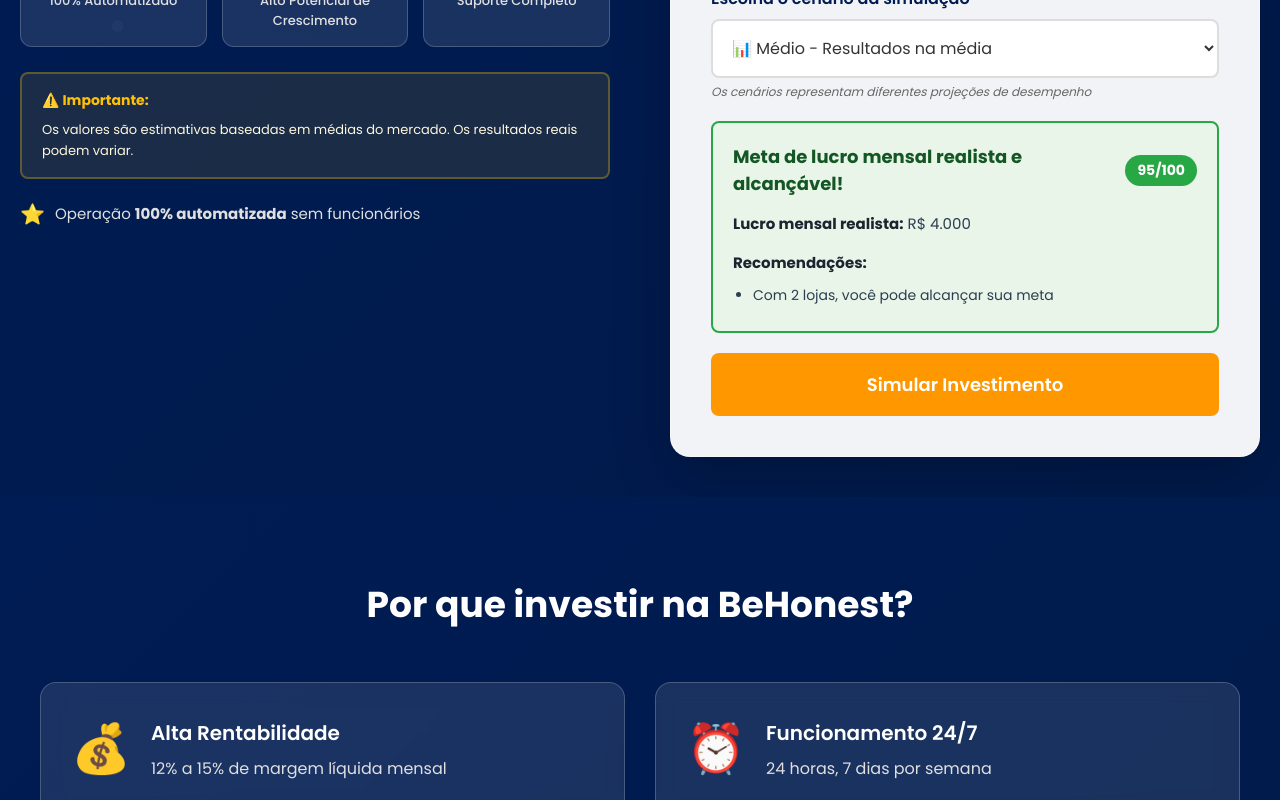
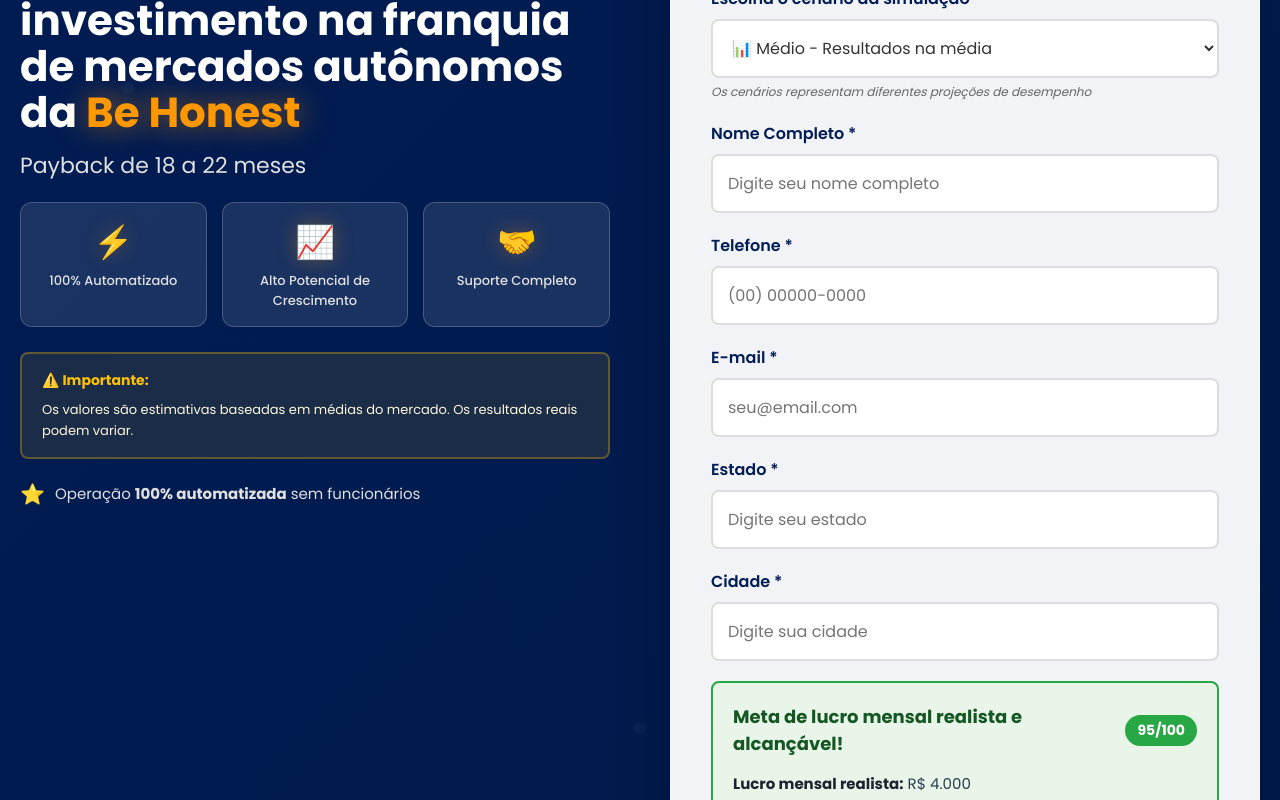
Before and after one commit to PedroHenriquePimentaVaz/Simulador_Financeiro, a React (Vite) app: page / in a window 1280 px wide. Shown: the part 680-1480 px from the top of the page. Built offline with nearby package versions, Linux system fonts and the light colour scheme.

Commit message:
Adicionar campos Nome, Telefone, Email, Estado e Cidade no formulário

```diff
--- a/src/components/AdvancedResultsDisplay.tsx
+++ b/src/components/AdvancedResultsDisplay.tsx
@@ -2,7 +2,6 @@
 import { LineChart, Line, XAxis, YAxis, CartesianGrid, Tooltip, ResponsiveContainer } from 'recharts';
 import { AdvancedSimulationResult, formatCurrency, formatPercentage, canAddStore, addStoreToSimulation } from '../utils/advancedCalculations';
 import jsPDF from 'jspdf';
-import autoTable from 'jspdf-autotable';
 import InvestmentComparisonChart from './InvestmentComparisonChart';
 
 interface AdvancedResultsDisplayProps {
@@ -130,7 +129,7 @@
     // Borda azul
     doc.setDrawColor(0, 28, 84);
     doc.setLineWidth(1);
-    doc.roundedRect(margin, boxY, boxWidth, boxHeight, 3, 3);
+    doc.roundedRect(margin, boxY, boxWidth, boxHeight, 3, 3, 'S');
 
     // Título do resumo - azul
     doc.setFontSize(11);
@@ -255,7 +254,7 @@
       // Borda azul
       doc.setDrawColor(0, 28, 84);
       doc.setLineWidth(1);
-      doc.roundedRect(barStartX, yPos, barWidth, boxHeight, 3, 3);
+      doc.roundedRect(barStartX, yPos, barWidth, boxHeight, 3, 3, 'S');
 
       doc.setFontSize(10);
       doc.setFont('helvetica', 'normal');
@@ -338,7 +337,7 @@
 
       // Dados mensais com linhas de grade
 
-      months.forEach((month, index) => {
+      months.forEach((month, _index) => {
         if (yPos > pageHeight - 10) {
           doc.addPage();
 
--- a/src/components/InvestmentComparisonChart.tsx
+++ b/src/components/InvestmentComparisonChart.tsx
@@ -67,8 +67,8 @@
     roi: ((calculateCompoundInterest(initialInvestment, option.annualRate, currentPeriod.months) - initialInvestment) / initialInvestment) * 100
   }));
 
-  const franchiseProfit = franchiseValue - initialInvestment;
-  const franchiseROI = (franchiseProfit / initialInvestment) * 100;
+  // const franchiseProfit = franchiseValue - initialInvestment;
+  // const franchiseROI = (franchiseProfit / initialInvestment) * 100;
 
   const maxValue = Math.max(franchiseValue, ...comparisonData.map(d => d.value));
 
--- a/src/components/SimulationForm.tsx
+++ b/src/components/SimulationForm.tsx
@@ -47,6 +47,15 @@
     return numValue.toLocaleString('pt-BR');
   };
 
+  // Função para formatar telefone brasileiro
+  const formatPhone = (value: string): string => {
+    const cleanValue = value.replace(/\D/g, '');
+    if (cleanValue.length <= 10) {
+      return cleanValue.replace(/(\d{2})(\d{4})(\d{4})/, '($1) $2-$3');
+    }
+    return cleanValue.replace(/(\d{2})(\d{5})(\d{4})/, '($1) $2-$3');
+  };
+
   const handleSubmit = (e: React.FormEvent) => {
     e.preventDefault();
 
@@ -86,7 +95,12 @@
         ? formatBrazilianNumber(formData.lucroDesejado)
         : formData.lucroDesejado,
       perfilOperacao: formData.perfilOperacao,
-      cenario: formData.cenario || 'medio'
+      cenario: formData.cenario || 'medio',
+      nome: formData.nome,
+      telefone: formData.telefone,
+      email: formData.email,
+      estado: formData.estado,
+      cidade: formData.cidade
     };
 
     onSimulate(simulatedData);
@@ -205,6 +219,62 @@
         </p>
       </div>
 
+      <div className="form-group">
+        <label className="form-label">Nome Completo *</label>
+        <input
+          type="text"
+          className="form-input"
+          placeholder="Digite seu nome completo"
+          value={formData.nome || ''}
+          onChange={(e) => handleInputChange('nome', e.target.value)}
+        />
+      </div>
+
+      <div className="form-group">
+        <label className="form-label">Telefone *</label>
+        <input
+          type="text"
+          className="form-input"
+          placeholder="(00) 00000-0000"
+          value={formData.telefone ? formatPhone(formData.telefone) : ''}
+          onChange={(e) => handleInputChange('telefone', e.target.value.replace(/\D/g, ''))}
+          maxLength={11}
+        />
+      </div>
+
+      <div className="form-group">
+        <label className="form-label">E-mail *</label>
+        <input
+          type="email"
+          className="form-input"
+          placeholder="seu@email.com"
+          value={formData.email || ''}
+          onChange={(e) => handleInputChange('email', e.target.value)}
+        />
+      </div>
+
+      <div className="form-group">
+        <label className="form-label">Estado *</label>
+        <input
+          type="text"
+          className="form-input"
+          placeholder="Digite seu estado"
+          value={formData.estado || ''}
+          onChange={(e) => handleInputChange('estado', e.target.value)}
+        />
+      </div>
+
+      <div className="form-group">
+        <label className="form-label">Cidade *</label>
+        <input
+          type="text"
+          className="form-input"
+          placeholder="Digite sua cidade"
+          value={formData.cidade || ''}
+          onChange={(e) => handleInputChange('cidade', e.target.value)}
+        />
+      </div>
+
       {/* Análise de Viabilidade */}
       {viabilityAnalysis && (
         <div style={{
--- a/src/types/simulation.ts
+++ b/src/types/simulation.ts
@@ -8,6 +8,11 @@
   lucroDesejado?: number;
   perfilOperacao?: string;
   cenario?: 'pessimista' | 'medio' | 'otimista';
+  nome?: string;
+  telefone?: string;
+  email?: string;
+  estado?: string;
+  cidade?: string;
 }
 
 export interface SimulationResult {
```
Lines whose indentation alone changed are shown as unchanged.
